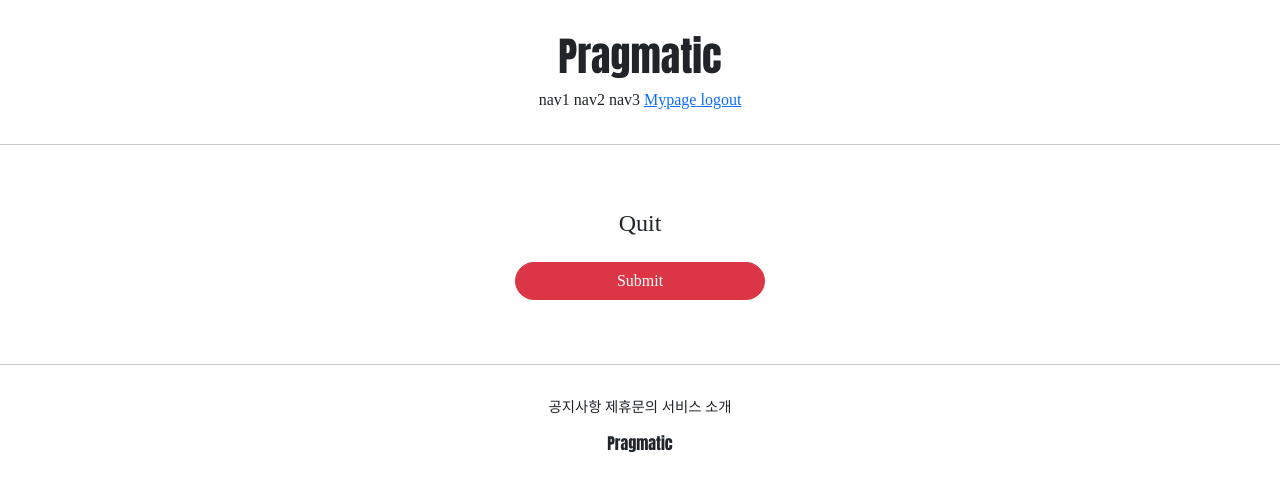
After one commit to Namjeongwoo/django-basic, a Django app: page /account/delete/1 in a window 1280 px wide. The commit adds this page. Shown: the top 491 px of the page. Run offline with Django 4.2, Linux system fonts and the light colour scheme; tables that the repository leaves empty hold one stand-in row (values such as "Sample post"); some libraries are stand-ins or nearby versions; some web fonts are replaced.

Commit message:
DeleteView user delete files commit

```diff
--- /dev/null
+++ b/accountapp/templates/accountapp/delete.html
@@ -0,0 +1,16 @@
+{% extends 'base.html' %}
+{% load bootstrap4 %}
+
+{% block content %}
+<div style="text-align: center; max-width: 500px; margin: 4rem auto;">
+    <div class="mt-4">
+        <h4>Quit</h4>
+    </div>
+    <form action="{% url 'accountapp:delete' pk=user.pk %}" method="POST">
+        {% csrf_token %}
+        <!--{{ form }}-->
+        {% bootstrap_form form %}
+        <input type="submit" class="btn btn-danger rounded-pill col-6 mt-3">
+    </form>
+</div>
+{% endblock %}
--- a/accountapp/templates/accountapp/detail.html
+++ b/accountapp/templates/accountapp/detail.html
@@ -15,6 +15,11 @@
         Change info
       </p>
     </a>
+    <a href="{% url 'accountapp:delete' pk=user.pk %}">
+      <p>
+        Quit
+      </p>
+    </a>
     {% endif %}
   </div>
 
--- a/accountapp/urls.py
+++ b/accountapp/urls.py
@@ -1,7 +1,7 @@
 from django.contrib.auth.views import LoginView, LogoutView
 from django.urls import path
 
-from accountapp.views import hello_world, AccountCreateView, AccountDetailView, AccountUpdateView
+from accountapp.views import hello_world, AccountCreateView, AccountDetailView, AccountUpdateView, AccountDeleteView
 
 app_name = "accountapp"
 
@@ -15,5 +15,6 @@ urlpatterns = [
     # datail 접근하기 위한 primary key 포함
     path('detail/<int:pk>', AccountDetailView.as_view(), name='detail'),
     path('update/<int:pk>', AccountUpdateView.as_view(), name='update'),
+    path('delete/<int:pk>', AccountDeleteView.as_view(), name='delete'),
 
 ]
--- a/accountapp/views.py
+++ b/accountapp/views.py
@@ -3,7 +3,7 @@ from django.contrib.auth.models import User
 from django.http import HttpResponse, HttpResponseRedirect
 from django.shortcuts import render
 from django.urls import reverse, reverse_lazy
-from django.views.generic import CreateView, DetailView, UpdateView
+from django.views.generic import CreateView, DetailView, UpdateView, DeleteView
 
 from accountapp.forms import AccountUpdateForm
 from accountapp.models import HelloWorld
@@ -12,8 +12,6 @@ from accountapp.models import HelloWorld
 # Create your views here.
 
 def hello_world(request):
-
-
     if request.method == "POST":
         temp = request.POST.get('hello_world_input')
         # 객체 생성
@@ -23,7 +21,7 @@ def hello_world(request):
         # model 저장
         new_hello_world.save()
 
-        hello_world_list = HelloWorld.objects.all() # 객체에 모든 것을 담는다.
+        hello_world_list = HelloWorld.objects.all()  # 객체에 모든 것을 담는다.
 
         # return render(request, 'accountapp/hello_world.html', context={'hello_world_list': hello_world_list})
         return HttpResponseRedirect(reverse('accountapp:hello_world'))
@@ -34,7 +32,7 @@ def hello_world(request):
 
 
 class AccountCreateView(CreateView):
-    model = User # 장고 제공 User Class
+    model = User  # 장고 제공 User Class
     form_class = UserCreationForm
     success_url = reverse_lazy('accountapp:hello_world')
     # Class Based View : reverse_lazy()
@@ -47,8 +45,14 @@ class AccountDetailView(DetailView):
     context_object_name = 'target_user'
     template_name = 'accountapp/detail.html'
 
+
 class AccountUpdateView(UpdateView):
-    model = User # 장고 제공 User Class
+    model = User  # 장고 제공 User Class
     form_class = AccountUpdateForm
     success_url = reverse_lazy('accountapp:hello_world')
     template_name = 'accountapp/update.html'
+
+class AccountDeleteView(DeleteView):
+    model = User  # 장고 제공 User Class
+    success_url = reverse_lazy('accountapp:login')
+    template_name = 'accountapp/delete.html'
--- a/templates/header.html
+++ b/templates/header.html
@@ -9,6 +9,9 @@
             {% if not user.is_authenticated %}
             <a href="{% url 'accountapp:login' %}?next={{ request.path }}">
                 <span>login</span>
+            </a>
+            <a href="{% url 'accountapp:create' %}">
+                <span>SignUp</span>
             </a>
             {% else %}
             <a href="{% url 'accountapp:detail' pk=user.pk %}">
```
